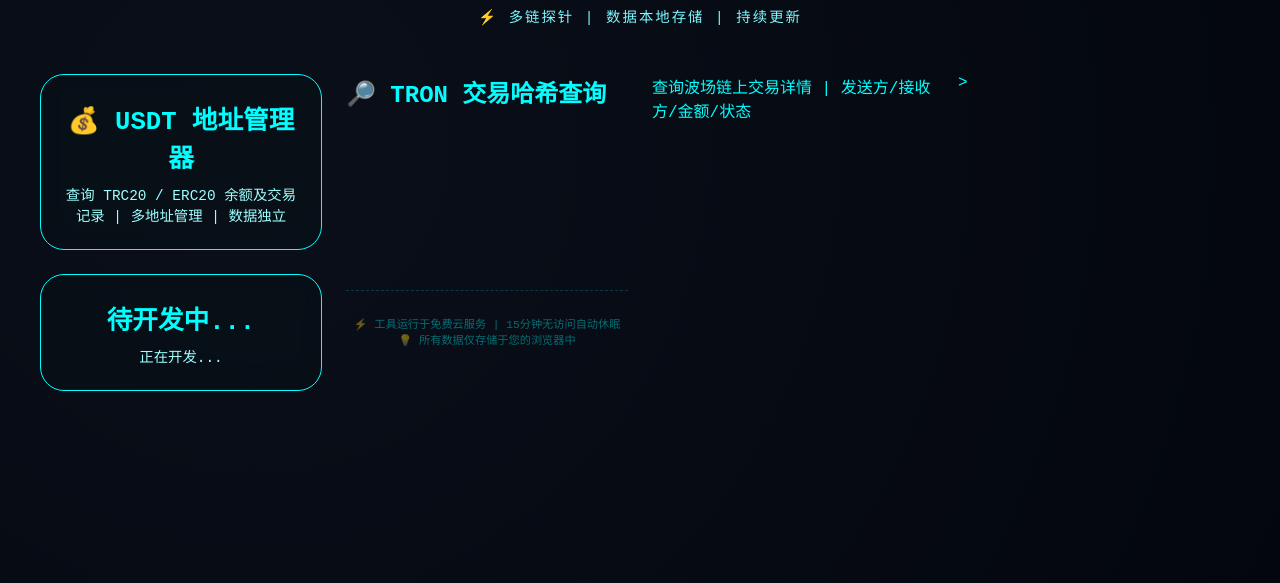
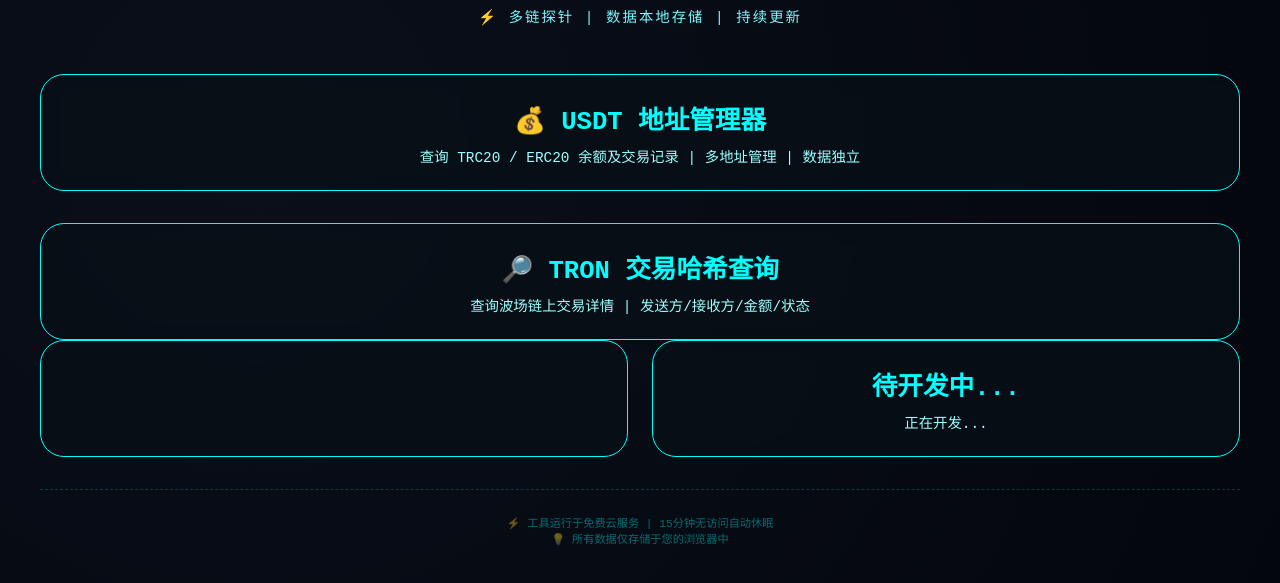
Before and after one commit to 1933830975/-U-, a website: page public/index.html in a window 1280 px wide. Shown: the part 93-676 px from the top of the page. Drawn offline with Linux system fonts and the light colour scheme.

Commit message:
添加波场交易哈希查询工具

```diff
--- a/public/index.html
+++ b/public/index.html
@@ -48,10 +48,11 @@
             <h2>💰 USDT 地址管理器</h2>
             <p>查询 TRC20 / ERC20 余额及交易记录 | 多地址管理 | 数据独立</p>
         </a>
-    </div<a href="/trxhash" class="tool-card">
-    <h2>🔎 TRON 交易哈希查询</h2>
-    <p>查询波场链上交易详情 | 发送方/接收方/金额/状态</p
-</a>>
+    </div>
+        <a href="/trxhash" class="tool-card">
+            <h2>🔎 TRON 交易哈希查询</h2>
+            <p>查询波场链上交易详情 | 发送方/接收方/金额/状态</p
+</a>
     <div class="tools-grid">
         <a href="/usdt" class="tool-card">
             <h2>待开发中...</h2>
@@ -62,6 +63,5 @@
         ⚡ 工具运行于免费云服务 | 15分钟无访问自动休眠<br>
         💡 所有数据仅存储于您的浏览器中
     </div>
-</div>
 </body>
 </html>
```
Also changed, not shown: 1 other file.
